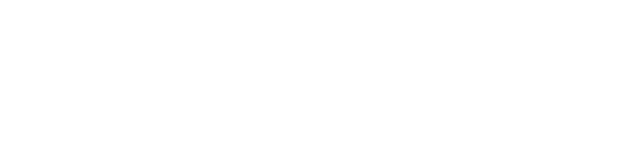
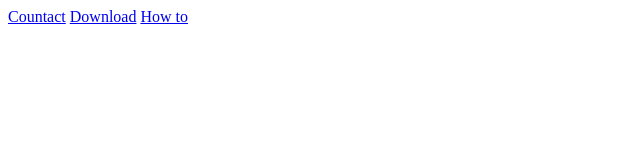
Before and after one commit to kazy-dev/spire.org, a plain HTML site: page docs/index.html in a window 1280 px wide. Shown: the whole page, without its empty margins (0-640 px from the left). Drawn offline with Linux system fonts and the light colour scheme.

Commit message:
メニュー項目を追加。

```diff
--- a/docs/index.html
+++ b/docs/index.html
@@ -7,7 +7,12 @@
     </head>
     <body>
         <header>
-
+                <div id="top"></div>
+                <div class="nav navi_menu">
+                    <a href="#contact">Countact</a>
+                    <a href="#download">Download</a>
+                    <a href="#howTo">How to</a>
+                </div>
         </header>
         <main>
 
```
